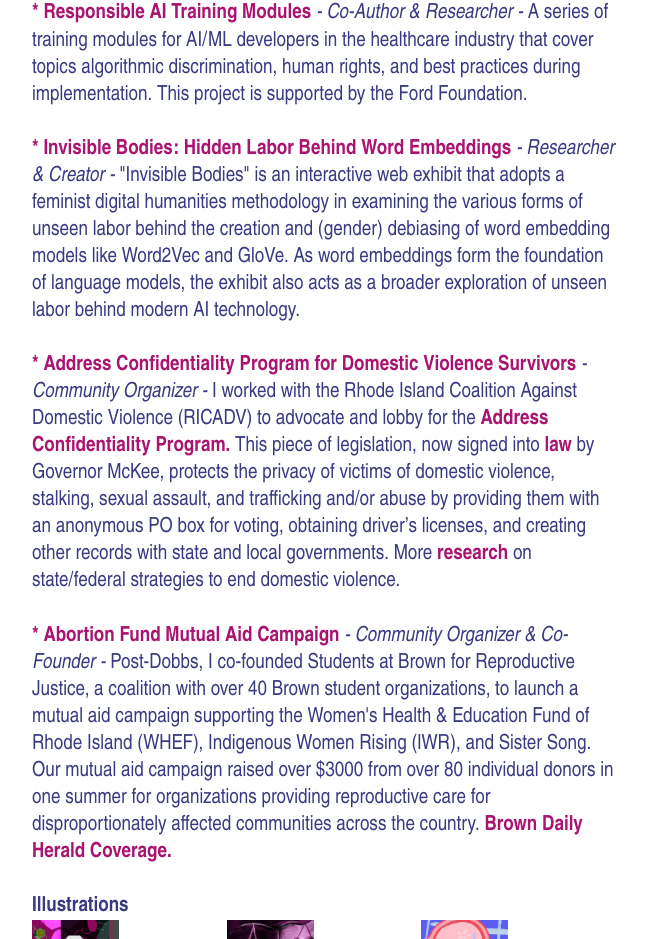
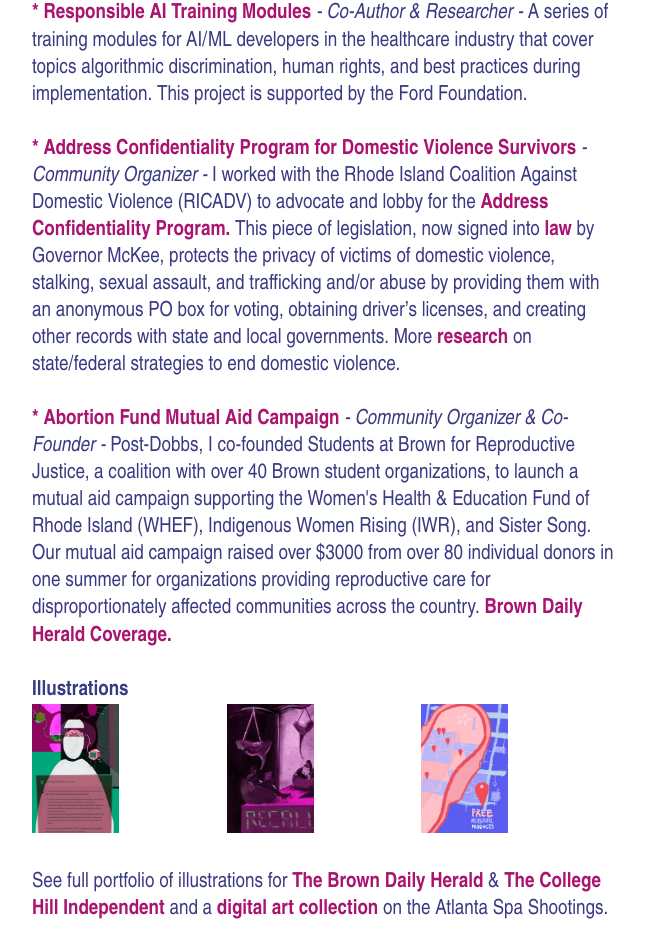
Before and after one commit to michelle-ding/michelle-ding.github.io, a React (Create React App) app: page / in a window 1280 px wide. Shown: the part 1677-2616 px from the top of the page, without its empty margins (472-1119 px from the left). Built offline with nearby package versions, Linux system fonts and the light colour scheme; the HTML template or start-up script is replaced by a standard one.

Commit message:
edit body

```diff
--- a/src/Body.tsx
+++ b/src/Body.tsx
@@ -239,14 +239,14 @@
                 AI/ML developers in the healthcare industry that cover topics algorithmic discrimination,
                 human rights, and best practices during implementation. This project is supported by the Ford Foundation.
                   <br></br><br></br>
-            <a id="ref" href="https://michelleluowending.github.io/invisiblebodies/" target="_blank">* Invisible Bodies: Hidden Labor Behind Word Embeddings</a>
+            {/* <a id="ref" href="https://michelleluowending.github.io/invisiblebodies/" target="_blank">* Invisible Bodies: Hidden Labor Behind Word Embeddings</a>
                 <i> - Researcher & Creator - </i>
                 "Invisible Bodies" is an interactive web exhibit that adopts a feminist digital humanities methodology
                 in examining the various forms of unseen labor behind the
                 creation and (gender) debiasing of word embedding models like Word2Vec and GloVe.
                 As word embeddings form the foundation of language models, the exhibit also acts as
                 a broader exploration of unseen labor behind modern AI technology.
-            <br></br><br></br>
+            <br></br><br></br> */}
             <a id="ref" href="https://ricadv.org/policy/" target="_blank">* Address Confidentiality Program for Domestic Violence Survivors</a>
                 <i> - Community Organizer - </i>
                 I worked with the Rhode Island Coalition Against Domestic Violence (RICADV) to advocate
```
